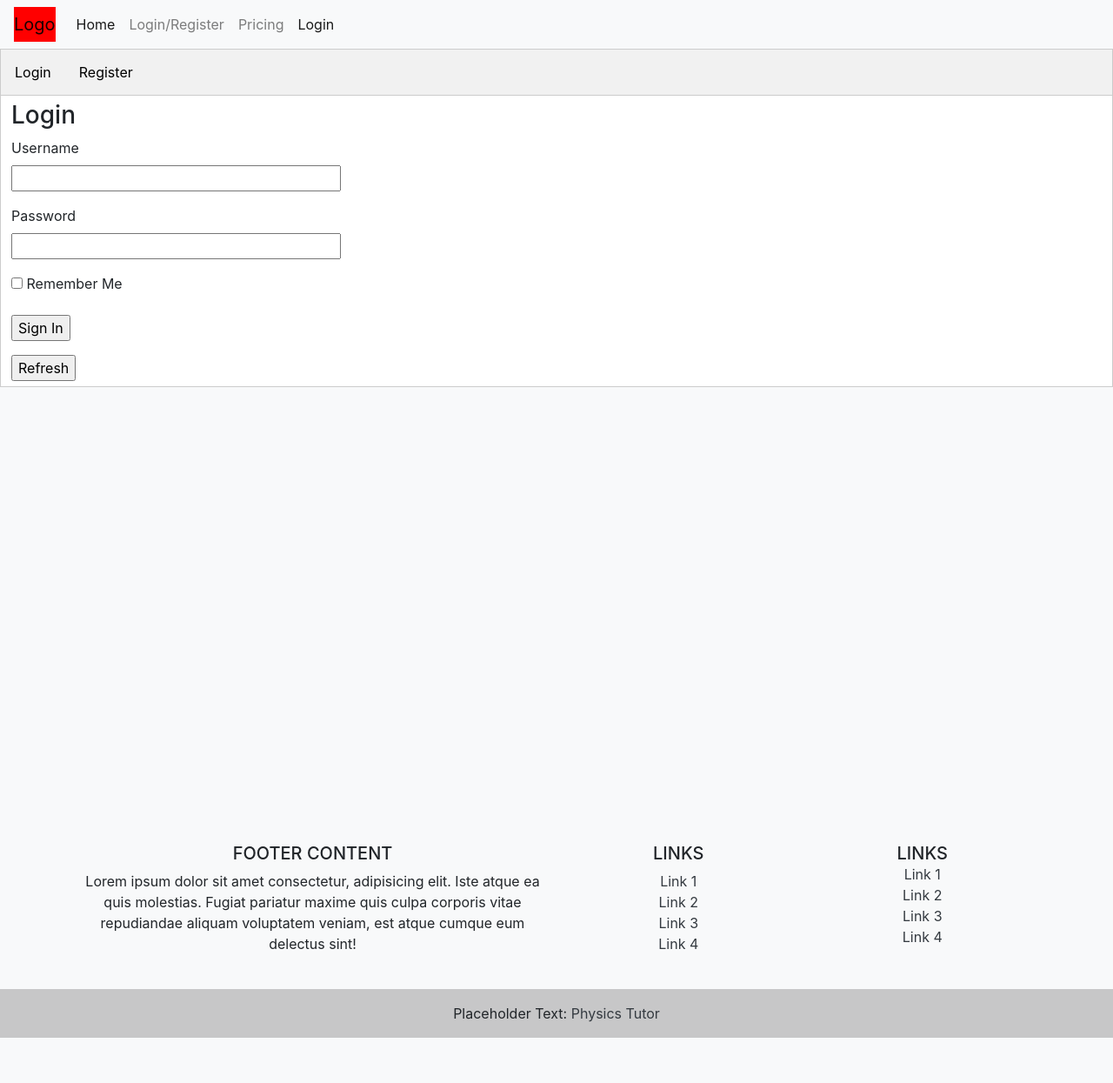
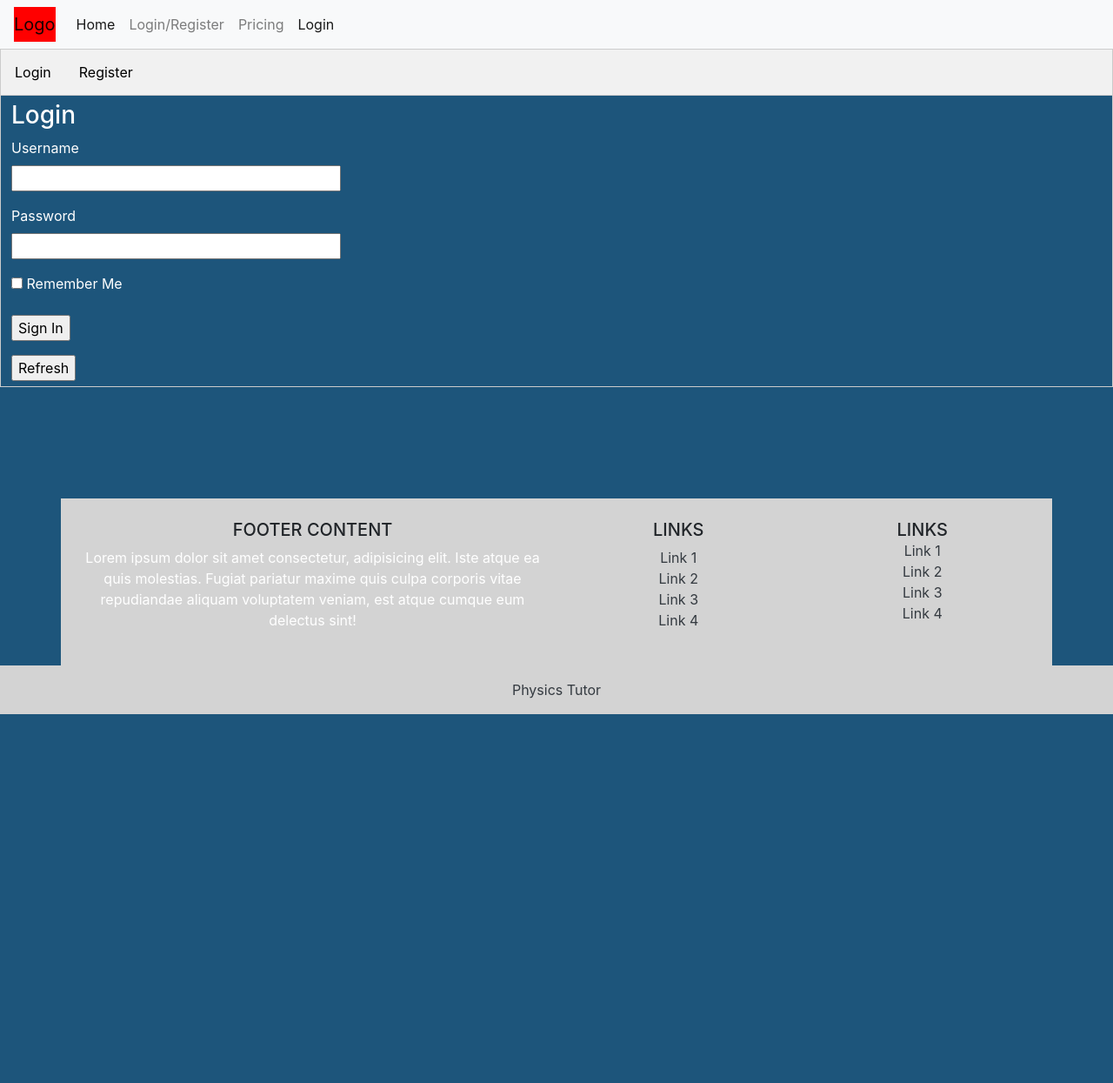
Before and after one commit to Joel-Milligan/physics-tutor-assignment, a Flask app: page /login in a window 1280 px wide. Shown: the whole page at 87% size. After the commit the page ends 821 px from the top, so only its background shows below. Run offline with Flask 2, Linux system fonts and the light colour scheme; some libraries are stand-ins or nearby versions.

Commit message:
added general css stylings

```diff
--- /dev/null
+++ b/app/static/general.css
@@ -0,0 +1,27 @@
+body {
+  background-color: #1d557b;
+}
+
+footer {
+  background-color: #1d557b;
+}
+
+.light_gray_background {
+  background-color: lightgrey;
+}
+
+h2 {
+  color: white;
+}
+
+h3 {
+  color: white;
+}
+
+p {
+  color: white;
+}
+
+nav {
+  margin-bottom: 0%;
+}
--- a/app/templates/LoginRegisterPage.html
+++ b/app/templates/LoginRegisterPage.html
@@ -65,27 +65,27 @@
   <form action="/register" method="post">
     {{ register_form.hidden_tag() }}
     <p>
-      {{ register_form.username.label }}<br>
-      {{ register_form.username(size=32) }}<br>
+      {{ register_form.username.label }}<br />
+      {{ register_form.username(size=32) }}<br />
       <!-- Display any errors -->
       {% for error in register_form.username.errors %}
-      <span style="color: red;">[{{ error }}]</span>
+      <span style="color: red">[{{ error }}]</span>
       {% endfor %}
     </p>
     <p>
-      {{ register_form.password.label }}<br>
-      {{ register_form.password(size=32) }}<br>
+      {{ register_form.password.label }}<br />
+      {{ register_form.password(size=32) }}<br />
       <!-- Display any errors -->
       {% for error in register_form.password.errors %}
-      <span style="color: red;">[{{ error }}]</span>
+      <span style="color: red">[{{ error }}]</span>
       {% endfor %}
     </p>
     <p>
-      {{ register_form.confirm_password.label }}<br>
-      {{ register_form.confirm_password(size=32) }}<br>
+      {{ register_form.confirm_password.label }}<br />
+      {{ register_form.confirm_password(size=32) }}<br />
       <!-- Display any errors -->
       {% for error in register_form.confirm_password.errors %}
-      <span style="color: red;">[{{ error }}]</span>
+      <span style="color: red">[{{ error }}]</span>
       {% endfor %}
     </p>
     <p>{{ register_form.is_admin() }} {{ register_form.is_admin.label }}</p>
--- a/app/templates/base.html
+++ b/app/templates/base.html
@@ -11,6 +11,10 @@
       href="https://stackpath.bootstrapcdn.com/bootstrap/4.4.1/css/bootstrap.min.css"
       integrity="sha384-Vkoo8x4CGsO3+Hhxv8T/Q5PaXtkKtu6ug5TOeNV6gBiFeWPGFN9MuhOf23Q9Ifjh"
       crossorigin="anonymous"
+    />
+    <link
+      rel="stylesheet"
+      href="{{ url_for('static', filename='general.css') }}"
     />
     {% block head %} {% endblock %}
   </head>
@@ -56,18 +60,11 @@
 
     <!--Footer-->
     <footer
-      class="
-        bg-light
-        text-center text-lg-start
-        navbar-fixed-bottom
-        d-flex
-        flex-column
-        min-vh-100
-      "
-      style="padding-top: 500px"
+      class="text-center text-lg-start navbar-fixed-bottom d-flex flex-column"
+      style="padding-top: 10%"
     >
       <!-- Grid container -->
-      <div class="container p-4">
+      <div class="container p-4 light_gray_background">
         <!--Grid row-->
         <div class="row">
           <!--Grid column-->
@@ -127,8 +124,7 @@
         </div>
         <!--Grid row-->
       </div>
-      <div class="text-center p-3" style="background-color: rgba(0, 0, 0, 0.2)">
-        Placeholder Text:
+      <div class="text-center p-3" style="background-color: lightgray">
         <a class="text-dark" href="#">Physics Tutor</a>
       </div>
       <!-- Copyright -->
```
